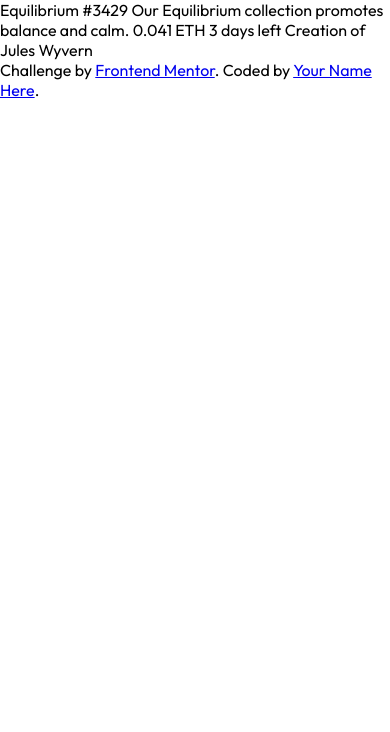
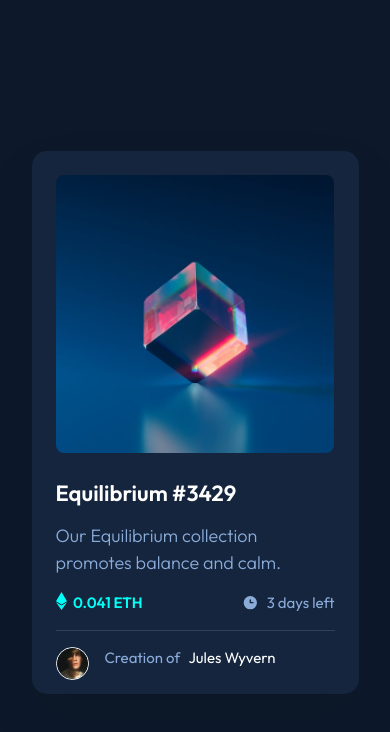
Before and after one commit to marjsky/nft-preview-card-component-main, a plain HTML site: page index.html in a window 390 px wide. Drawn offline with nearby package versions, Linux system fonts and the light colour scheme.

Commit message:
change to tailwind css and completed mobile level styles

```diff
--- a/index.html
+++ b/index.html
@@ -8,22 +8,64 @@
 
   <title>Frontend Mentor | NFT preview card component</title>
 
-  <link rel="stylesheet" href="style.css">
+  <script src="https://cdn.tailwindcss.com"></script>
+  <script>
+    tailwind.config = {
+      theme: {
+        screens: {
+          'desktop': '1440px',
+          // => @media (min-width: 1440px)
+        },
+        fontFamily: {
+          display: ["Outfit"]
+        },
+        extend: {
+          colors: {
+            'soft-blue': 'hsl(215, 51%, 70%)',
+            cyan: 'hsl(178, 100%, 50%)',
+            'Very-dark-blue-main-BG': 'hsl(217, 54%, 11%)',
+            'Very-dark-blue-card-BG': 'hsl(216, 50%, 16%)',
+            'Very-dark-blue-line': 'hsl(215, 32%, 27%)',
+            white: 'hsl(0, 0%, 100%)',
+          }
+        }
+      }
+    }
+  </script>
+  <!-- font from Google -->
+  <link rel="preconnect" href="https://fonts.googleapis.com">
+  <link rel="preconnect" href="https://fonts.gstatic.com" crossorigin>
+  <link href="https://fonts.googleapis.com/css2?family=Outfit:wght@300;400;600&display=swap" rel="stylesheet">
+
+
 </head>
-<body>
+<body class="bg-Very-dark-blue-main-BG font-display flex justify-center items-center min-h-screen">
+  <div class="container bg-Very-dark-blue-card-BG flex flex-col w-[327px] h-[543px] desktop:w-[350px] desktop:h-[596px] rounded-[15px] p-[24px] shadow-[0px_25px_50px_0px_rgba(0,0,0,0.1)]">
+    <img src="images/image-equilibrium.jpg" alt="equilibrium" class="container-img w-[278px] h-[278px] rounded-[8px]">
 
-  Equilibrium #3429
+    <h1 class="container-title mt-[24px] text-white text-[22px] font-[600] ">Equilibrium #3429</h1>
 
-  Our Equilibrium collection promotes balance and calm.
+    <p class="container-paragraph mt-[12px] text-soft-blue text-[18px] font-[300]">Our Equilibrium collection promotes balance and calm.</p>
 
-  0.041 ETH
-  3 days left
+    <div class="container-digits mt-[16px] flex justify-between">
+      <div class="digits--values flex">
+        <div class="mr-[6.5px]">
+          <img src="images/icon-ethereum.svg" alt="icon-ethereum" class="digits-value__icon">
+        </div>
+        <p class="digits--amount text-cyan text-[15px] font-[600]">0.041 ETH</p>
+      </div>
+      <div class="digits--dayCounting flex items-center">
+        <div class="image-wrapper mr-[7.7px]">
+          <img src="images/icon-clock.svg" alt="clock" class="digits-dayCounting__icon">
+        </div>
+        <p class="digits--dayCounting text-soft-blue text-[15px] font-[400]">3 days left</p>
+      </div>
+    </div>
+    <div class="individual mt-[16px] pt-[16px] border-t-[1px] border-Very-dark-blue-line flex ">
+      <img src="images/image-avatar.png" alt="avatar" class="individual-avatar w-[33px] h-[33px] rounded-[33px] border border-white">
+      <p class="ml-[16px] text-soft-blue text-[15px] font-[400]">Creation of <span class="ml-[5px] text-white">Jules Wyvern</span></p>
+    </div>
+  </div>
 
-  Creation of Jules Wyvern
-
-  <div class="attribution">
-    Challenge by <a href="https://www.frontendmentor.io?ref=challenge" target="_blank">Frontend Mentor</a>.
-    Coded by <a href="#">Your Name Here</a>.
-  </div>
 </body>
 </html>
--- a/style.css
+++ /dev/null
@@ -1,17 +0,0 @@
-@import url('https://fonts.googleapis.com/css2?family=Outfit:wght@300;400;600&display=swap');
-
-* {
-    margin: 0;
-    padding: 0;
-    box-sizing: border-box;
-    font-family: 'Outfit', sans-serif;
-}
-
-:root {
-    --Soft-blue: hsl(215, 51%, 70%);
-    --Cyan: hsl(178, 100%, 50%);
-    --Very-dark-blue-main-BG: hsl(217, 54%, 11%);
-    --Very-dark-blue-card-BG: hsl(216, 50%, 16%);
-    --Very-dark-blue-line: hsl(215, 32%, 27%);
-    --White: hsl(0, 0%, 100%);
-}
```
